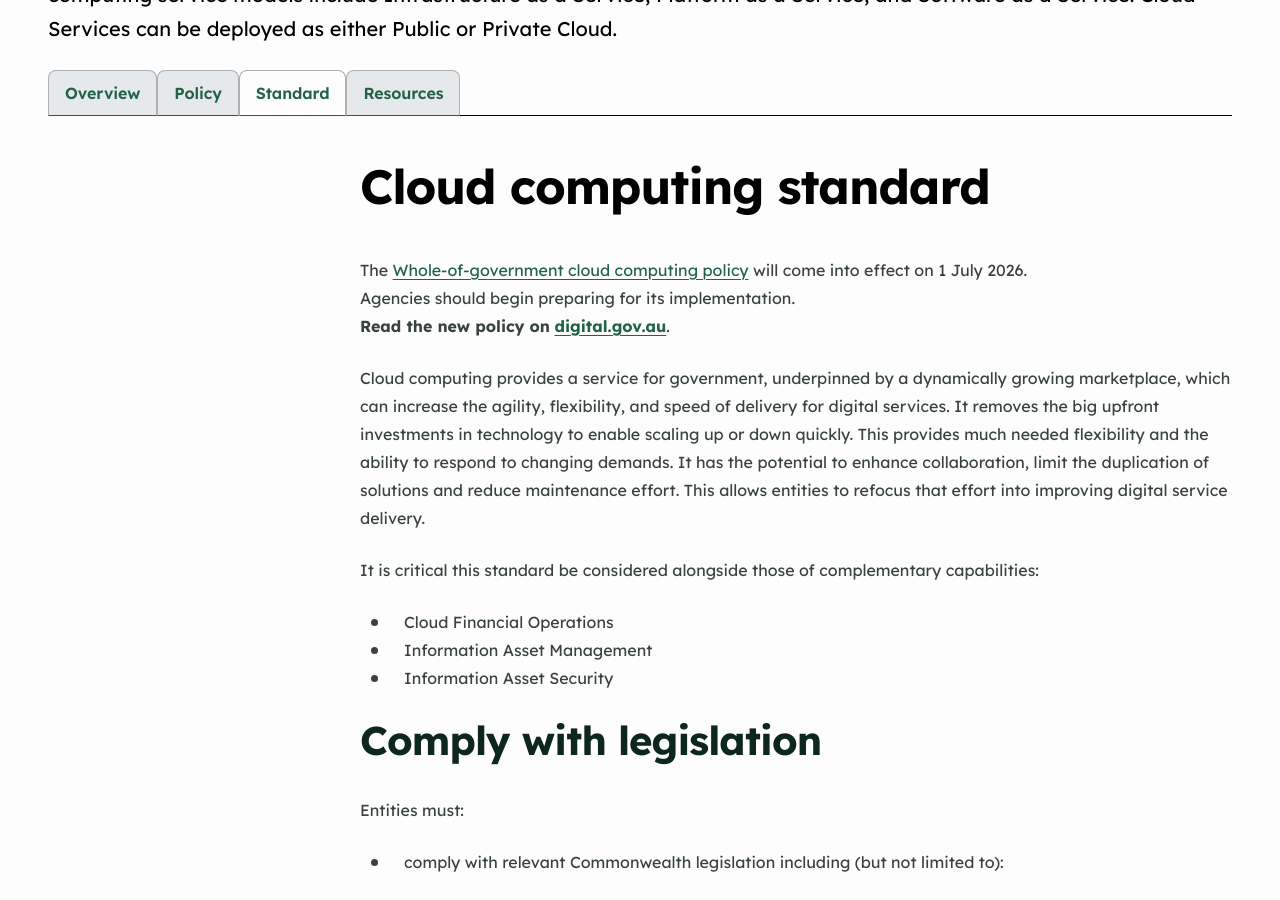
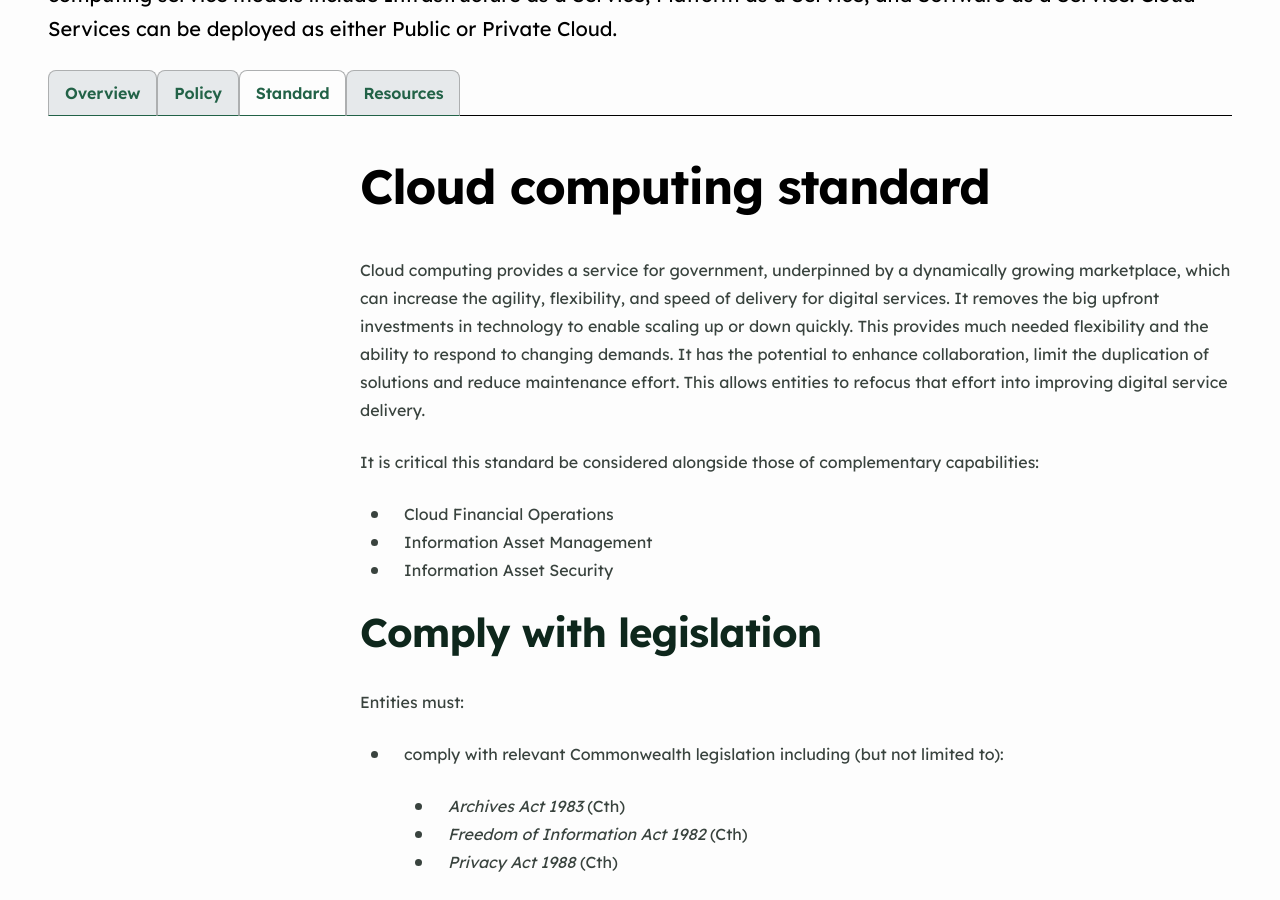
Before and after one commit to JamesFehon-DTA/betaga, a Jekyll site: the page built from _collections/_capabilities/cloud-computing/standard.md, in a window 1280 px wide and 900 px high, scrolled down 347 px. Built offline with Jekyll 4.4.1, drawn with Linux system fonts in a browser that asks for light colours.

Commit message:
Update standard.md

```diff
--- a/_collections/_capabilities/cloud-computing/standard.md
+++ b/_collections/_capabilities/cloud-computing/standard.md
@@ -10,10 +10,6 @@ content_top: true
 aga_code: 'STA64'
 type: 'AGA Standard'
 ---
-
-The [Whole-of-government cloud computing policy](https://www.digital.gov.au/cloud-policy) will come into effect on 1 July 2026.
-Agencies should begin preparing for its implementation.
-**Read the new policy on** [**digital.gov.au**](https://www.digital.gov.au/cloud-policy).
 
 Cloud computing provides a service for government, underpinned by a dynamically growing marketplace, which can increase the agility, flexibility, and speed of delivery for digital services. It removes the big upfront investments in technology to enable scaling up or down quickly. This provides much needed flexibility and the ability to respond to changing demands. It has the potential to enhance collaboration, limit the duplication of solutions and reduce maintenance effort. This allows entities to refocus that effort into improving digital service delivery.
 
```
